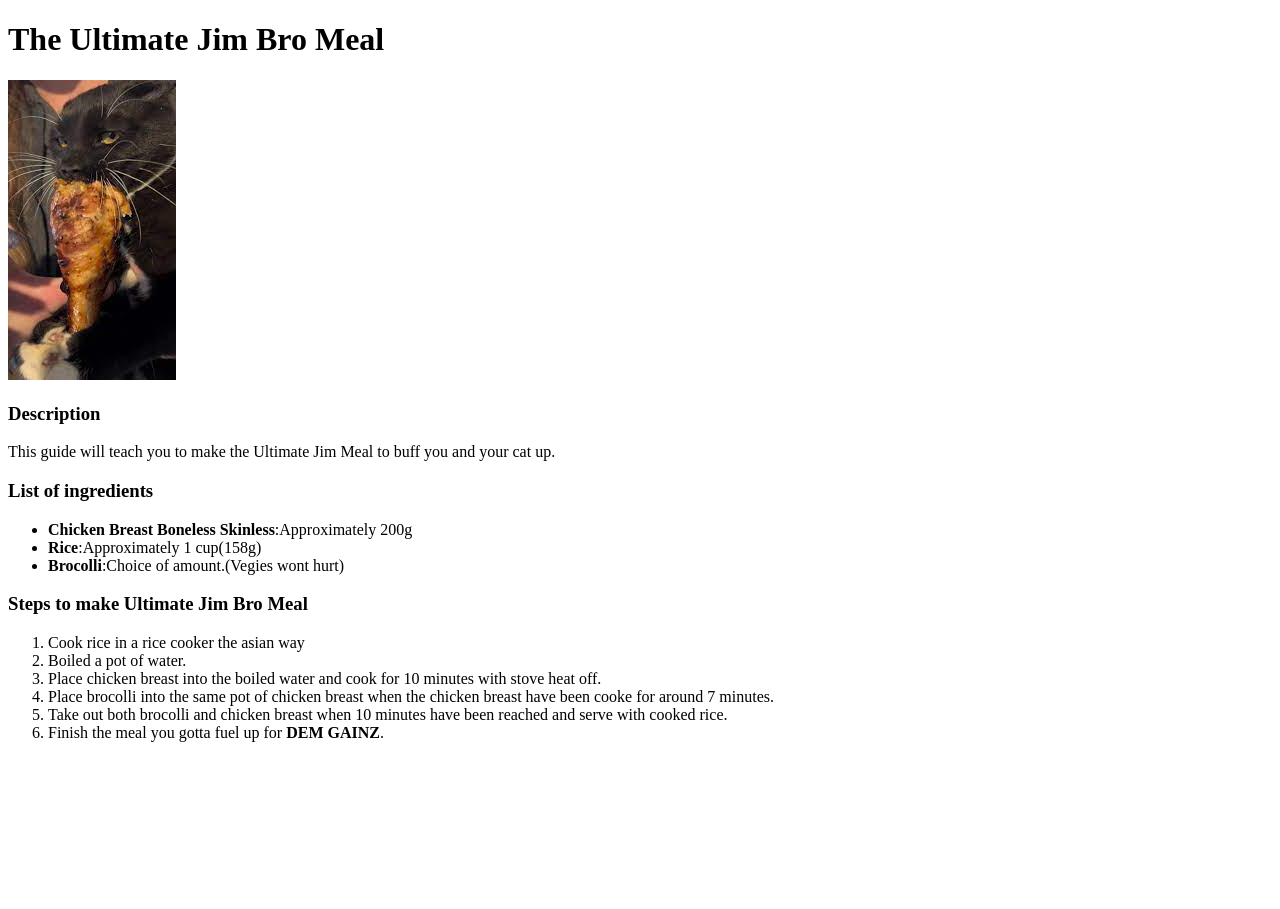
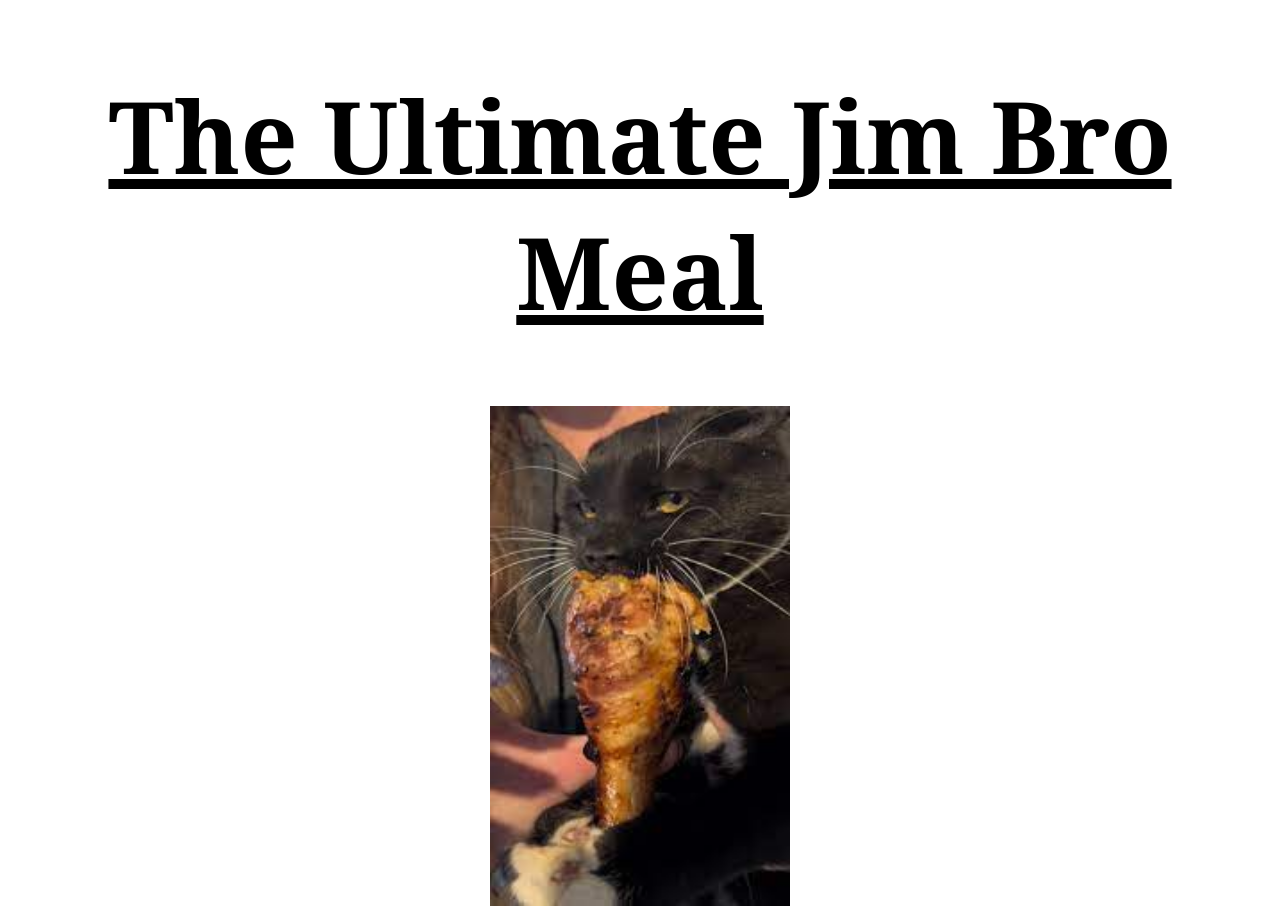
Before and after one commit to cheatcode2muscle/odin-recipes, a plain HTML site: page recipes/chicken-breast-meal.html in a window 1280 px wide. Shown: the top 909 px of the page. Before the commit the page ends 800 px from the top, so only its background shows below. Drawn offline with Linux system fonts and the light colour scheme.

Commit message:
Added CSS into Project

```diff
--- a/recipes/chicken-breast-meal.html
+++ b/recipes/chicken-breast-meal.html
@@ -3,25 +3,26 @@
     <head>
         <meta charset="UTF-8">
         <title>Ultimate Jim Bro Meal</title>
+        <link rel="stylesheet" href="chicken-breast.css">
     </head>
     <body>
-        <h1>The Ultimate Jim Bro Meal</h1>
-        <img src="../images/chicken.jpeg" alt="Cat stealing chicken breast">
+        <h1 id="Title">The Ultimate Jim Bro Meal</h1>
+        <img src="../images/chicken.jpeg" alt="Cat stealing chicken breast" class="Image-1">
         <h3>Description</h3>
         <p>This guide will teach you to make the Ultimate Jim Meal to buff you and your cat up.</p>
-        <h3>List of ingredients</h3>
+        <h3 class="Body-1">List of ingredients</h3>
         <ul>
             <li><strong>Chicken Breast Boneless Skinless</strong>:Approximately 200g</li>
             <li><strong>Rice</strong>:Approximately 1 cup(158g)</li>
-            <li><strong>Brocolli</strong>:Choice of amount.(Vegies wont hurt)</li>
+            <li><strong>Brocoli</strong>:Choice of amount.(More veggies wont hurt)</li>
         </ul>
-        <h3>Steps to make Ultimate Jim Bro Meal</h3>
+        <h3 class="Body-1">Steps to make Ultimate Jim Bro Meal</h3>
         <ol>
-            <li>Cook rice in a rice cooker the asian way</li>
-            <li>Boiled a pot of water.</li>
+            <li>Cook rice in a rice cooker the asian way.</li>
+            <li>Boil a pot of water.</li>
             <li>Place chicken breast into the boiled water and cook for 10 minutes with stove heat off.</li>
-            <li>Place brocolli into the same pot of chicken breast when the chicken breast have been cooke for around 7 minutes.</li>
-            <li>Take out both brocolli and chicken breast when 10 minutes have been reached and serve with cooked rice.</li>
+            <li>Place brocoli into the same pot of chicken breast when the chicken breast have been cooke for around 7 minutes.</li>
+            <li>Take out both brocoli and chicken breast when 10 minutes have been reached and serve with cooked rice.</li>
             <li>Finish the meal you gotta fuel up for <strong>DEM GAINZ</strong>.</li>
         </ol>
 
--- /dev/null
+++ b/recipes/chicken-breast.css
@@ -0,0 +1,6 @@
+#Title{font-family: Georgia, 'Times New Roman', Times, serif;font-size:100px ;text-align: center;text-decoration: underline;}
+.Image-1{display: block;margin-left: auto;margin-right: auto;height: 500px;width: 300px;}
+h3{font-family: Georgia, 'Times New Roman', Times, serif;font-size:50px;}
+p{font-family: Georgia, 'Times New Roman', Times, serif;font-size:30px ;}
+.Body-1{font-size:30px;color: burlywood;}
+li{font-family:Georgia, 'Times New Roman', Times, serif;font-size: 20px;}
--- /dev/null
+++ b/recipes/lasagna.css
@@ -0,0 +1,6 @@
+#Title{font-family: Georgia, 'Times New Roman', Times, serif;text-align: center;font-size:100px;text-decoration: underline;}
+.Image-1{display: block; margin-left: auto;margin-right: auto; height: 500px; width: 500px;}
+h3{font-family:Georgia, 'Times New Roman', Times, serif;font-size: 50px;}
+p{font-family: Georgia, 'Times New Roman', Times, serif;font-size:30px ;}
+.Body-1{font-size: 30px;color: orange;}
+li{font-family:Georgia, 'Times New Roman', Times, serif;font-size: 20px;}
--- /dev/null
+++ b/recipes/smoothies.css
@@ -0,0 +1,6 @@
+#Title{font-family: Georgia, 'Times New Roman', Times, serif;text-align: center;font-size:100px;text-decoration: underline;}
+.Image-1{display: block; margin-left: auto;margin-right: auto; height: 500px; width: 500px;}
+h3{font-family:Georgia, 'Times New Roman', Times, serif;font-size: 50px;}
+p{font-family: Georgia, 'Times New Roman', Times, serif;font-size:30px ;}
+.Body-1{font-size: 30px;color: green;}
+li{font-family:Georgia, 'Times New Roman', Times, serif;font-size: 20px;}
--- /dev/null
+++ b/styles.css
@@ -0,0 +1,4 @@
+#Title {font-family:Georgia, 'Times New Roman', Times, serif; font-size: 100px;text-align: center; text-decoration: underline;}
+.Image-1 {display:block; margin-left: auto;margin-right: auto;}
+.Text-1 {font-family: Georgia, 'Times New Roman', Times, serif;font-size:35px;text-align: center;}
+li{font-family:Georgia, 'Times New Roman', Times, serif;font-size: 35px; display:table; margin:0 auto;}
```
Also changed, not shown: index.html (+4 -3 lines), recipes/lasagna.html (+6 -5 lines), recipes/smoothies.html (+7 -6 lines).
